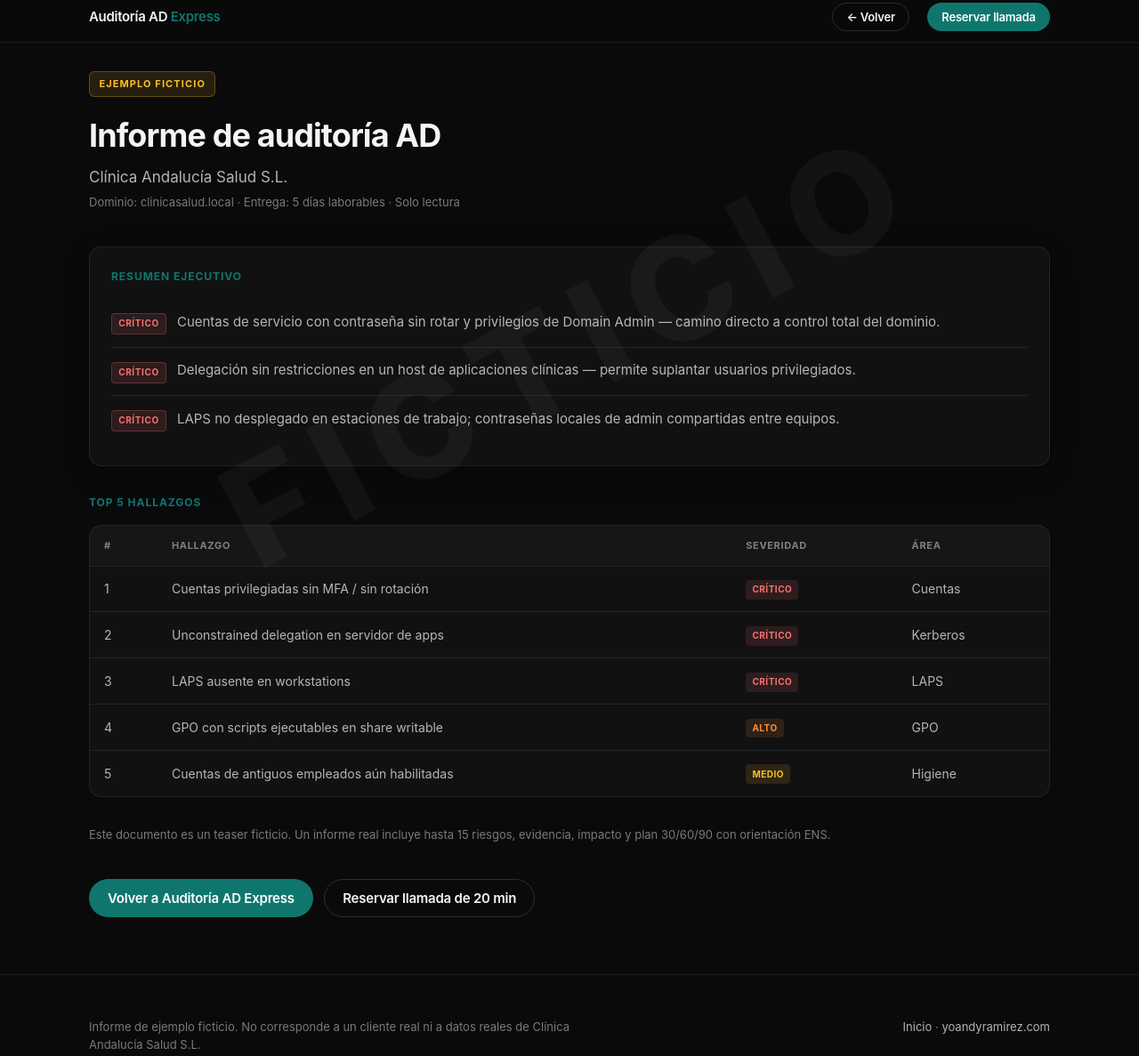
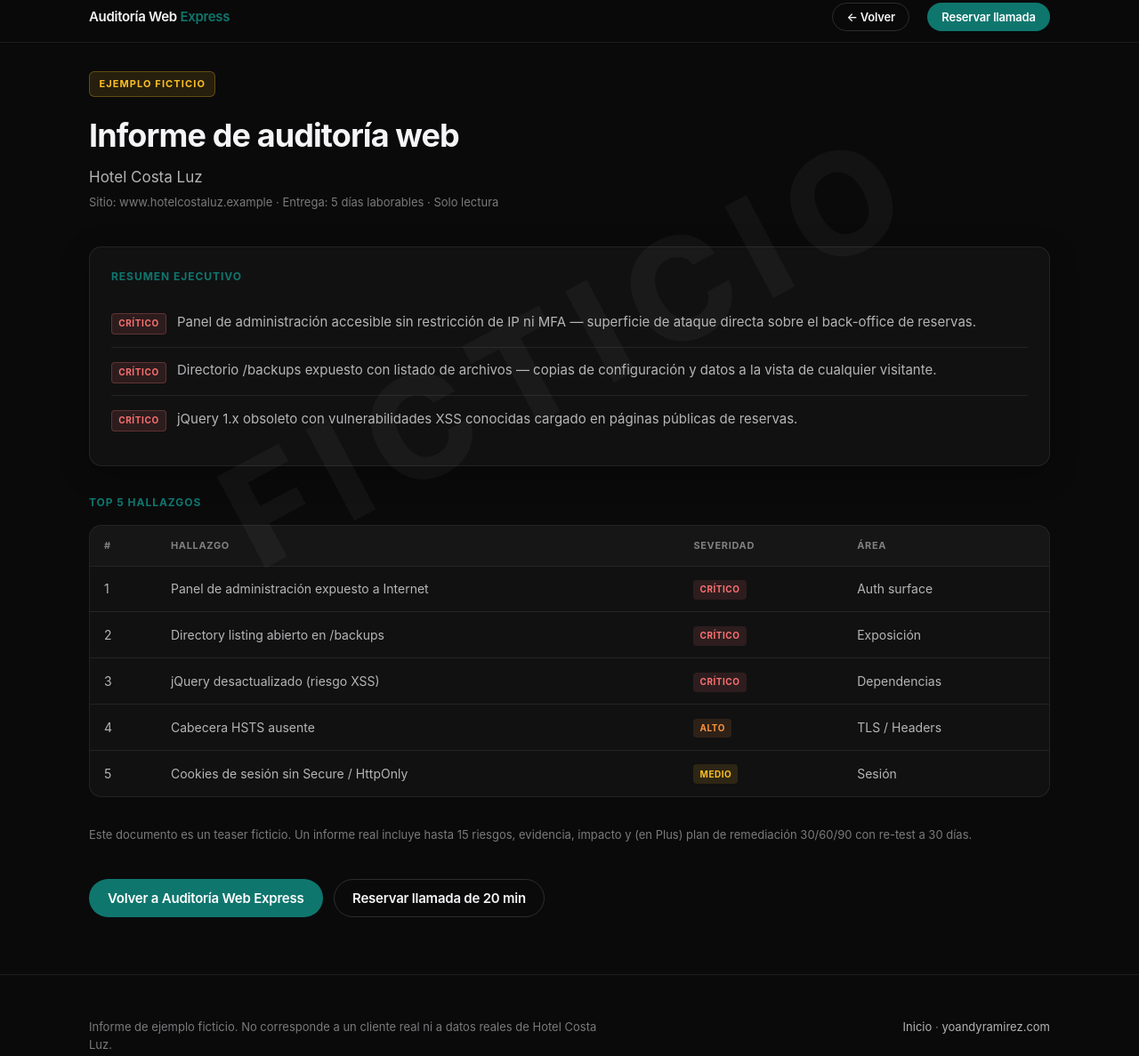
Before and after one commit to heindall92/auditoria-ad-express, a plain HTML site: page informe.html in a window 1280 px wide. Shown: the part 9-1196 px from the top of the page at 89% size. Drawn offline with Linux system fonts and the light colour scheme.

Commit message:
feat: pivot landing to Auditoría Web Express

```diff
--- a/informe.html
+++ b/informe.html
@@ -3,9 +3,9 @@
 <head>
   <meta charset="UTF-8">
   <meta name="viewport" content="width=device-width, initial-scale=1">
-  <meta name="description" content="Informe de ejemplo ficticio — Auditoría AD Express. Clínica Andalucía Salud S.L.">
+  <meta name="description" content="Informe de ejemplo ficticio — Auditoría Web Express. Hotel Costa Luz.">
   <meta name="robots" content="noindex">
-  <title>Informe de ejemplo (FICTICIO) — Auditoría AD Express</title>
+  <title>Informe de ejemplo (FICTICIO) — Auditoría Web Express</title>
   <script>document.documentElement.classList.add('js');</script>
   <link rel="stylesheet" href="styles.css">
 </head>
@@ -14,10 +14,10 @@
 
   <header class="nav">
     <div class="wrap nav__inner">
-      <a href="index.html" class="nav__brand">Auditoría AD <span>Express</span></a>
+      <a href="index.html" class="nav__brand">Auditoría Web <span>Express</span></a>
       <nav class="nav__links" aria-label="Principal">
         <a class="btn btn--ghost btn--sm" href="index.html">← Volver</a>
-        <a class="btn btn--primary btn--sm nav__cta" href="mailto:yoandyramirezdelgado@gmail.com?subject=Auditor%C3%ADa%20AD%20Express">Reservar llamada</a>
+        <a class="btn btn--primary btn--sm nav__cta" href="mailto:yoandyramirezdelgado@gmail.com?subject=Auditor%C3%ADa%20Web%20Express">Reservar llamada</a>
       </nav>
     </div>
   </header>
@@ -26,9 +26,9 @@
     <div class="wrap">
       <header class="report-header reveal">
         <span class="report-header__badge">Ejemplo ficticio</span>
-        <h1>Informe de auditoría AD</h1>
-        <p class="report-header__client">Clínica Andalucía Salud S.L.</p>
-        <p class="report-header__meta">Dominio: clinicasalud.local · Entrega: 5 días laborables · Solo lectura</p>
+        <h1>Informe de auditoría web</h1>
+        <p class="report-header__client">Hotel Costa Luz</p>
+        <p class="report-header__meta">Sitio: www.hotelcostaluz.example · Entrega: 5 días laborables · Solo lectura</p>
       </header>
 
       <section class="card report-section reveal">
@@ -36,15 +36,15 @@
         <ul class="critical-list">
           <li>
             <span class="tag">Crítico</span>
-            <span>Cuentas de servicio con contraseña sin rotar y privilegios de Domain Admin — camino directo a control total del dominio.</span>
+            <span>Panel de administración accesible sin restricción de IP ni MFA — superficie de ataque directa sobre el back-office de reservas.</span>
           </li>
           <li>
             <span class="tag">Crítico</span>
-            <span>Delegación sin restricciones en un host de aplicaciones clínicas — permite suplantar usuarios privilegiados.</span>
+            <span>Directorio /backups expuesto con listado de archivos — copias de configuración y datos a la vista de cualquier visitante.</span>
           </li>
           <li>
             <span class="tag">Crítico</span>
-            <span>LAPS no desplegado en estaciones de trabajo; contraseñas locales de admin compartidas entre equipos.</span>
+            <span>jQuery 1.x obsoleto con vulnerabilidades XSS conocidas cargado en páginas públicas de reservas.</span>
           </li>
         </ul>
       </section>
@@ -64,33 +64,33 @@
             <tbody>
               <tr>
                 <td>1</td>
-                <td>Cuentas privilegiadas sin MFA / sin rotación</td>
+                <td>Panel de administración expuesto a Internet</td>
                 <td><span class="sev sev--crit">Crítico</span></td>
-                <td>Cuentas</td>
+                <td>Auth surface</td>
               </tr>
               <tr>
                 <td>2</td>
-                <td>Unconstrained delegation en servidor de apps</td>
+                <td>Directory listing abierto en /backups</td>
                 <td><span class="sev sev--crit">Crítico</span></td>
-                <td>Kerberos</td>
+                <td>Exposición</td>
               </tr>
               <tr>
                 <td>3</td>
-                <td>LAPS ausente en workstations</td>
+                <td>jQuery desactualizado (riesgo XSS)</td>
                 <td><span class="sev sev--crit">Crítico</span></td>
-                <td>LAPS</td>
+                <td>Dependencias</td>
               </tr>
               <tr>
                 <td>4</td>
-                <td>GPO con scripts ejecutables en share writable</td>
+                <td>Cabecera HSTS ausente</td>
                 <td><span class="sev sev--high">Alto</span></td>
-                <td>GPO</td>
+                <td>TLS / Headers</td>
               </tr>
               <tr>
                 <td>5</td>
-                <td>Cuentas de antiguos empleados aún habilitadas</td>
+                <td>Cookies de sesión sin Secure / HttpOnly</td>
                 <td><span class="sev sev--med">Medio</span></td>
-                <td>Higiene</td>
+                <td>Sesión</td>
               </tr>
             </tbody>
           </table>
@@ -98,19 +98,19 @@
       </section>
 
       <p class="report-header__meta reveal" style="margin-bottom: 1.5rem;">
-        Este documento es un teaser ficticio. Un informe real incluye hasta 15 riesgos, evidencia, impacto y plan 30/60/90 con orientación ENS.
+        Este documento es un teaser ficticio. Un informe real incluye hasta 15 riesgos, evidencia, impacto y (en Plus) plan de remediación 30/60/90 con re-test a 30 días.
       </p>
 
       <div class="report-back reveal">
-        <a class="btn btn--primary" href="index.html">Volver a Auditoría AD Express</a>
-        <a class="btn btn--ghost" href="mailto:yoandyramirezdelgado@gmail.com?subject=Auditor%C3%ADa%20AD%20Express" style="margin-left: 0.5rem;">Reservar llamada de 20 min</a>
+        <a class="btn btn--primary" href="index.html">Volver a Auditoría Web Express</a>
+        <a class="btn btn--ghost" href="mailto:yoandyramirezdelgado@gmail.com?subject=Auditor%C3%ADa%20Web%20Express" style="margin-left: 0.5rem;">Reservar llamada de 20 min</a>
       </div>
     </div>
   </main>
 
   <footer class="footer">
     <div class="wrap footer__inner">
-      <p>Informe de ejemplo ficticio. No corresponde a un cliente real ni a datos reales de Clínica Andalucía Salud S.L.</p>
+      <p>Informe de ejemplo ficticio. No corresponde a un cliente real ni a datos reales de Hotel Costa Luz.</p>
       <p class="footer__links"><a href="index.html">Inicio</a> · <a href="https://yoandyramirez.com" rel="noopener noreferrer">yoandyramirez.com</a></p>
     </div>
   </footer>
--- a/styles.css
+++ b/styles.css
@@ -1,4 +1,4 @@
-/* Auditoría AD Express — Apple + Emil Kowalski aesthetic */
+/* Auditoría Web Express — Apple + Emil Kowalski aesthetic */
 
 :root {
   --bg: #0a0a0b;
```
Also changed, not shown: index.html (+32 -30 lines), 1 other file.
